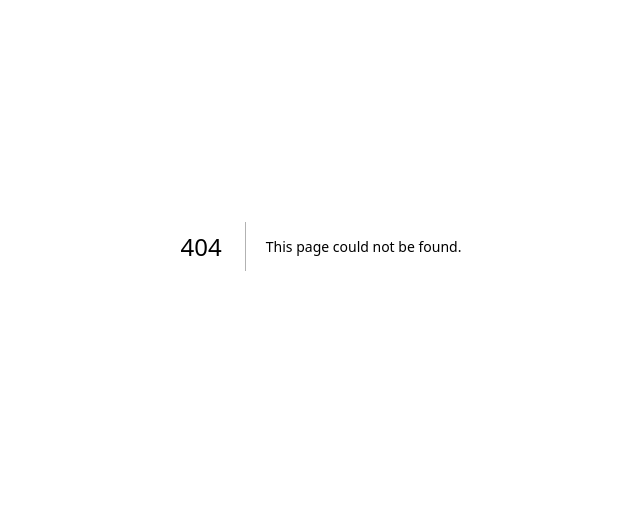
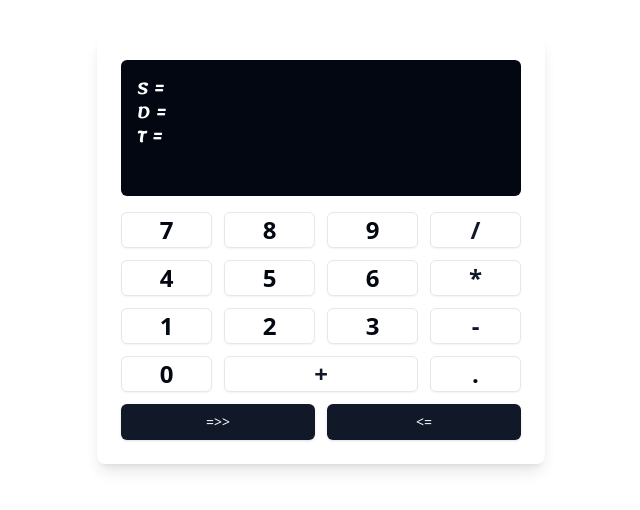
Before and after one commit to AANDDARK/munus-calc, a Next.js app: page /speed in a window 1280 px wide. Before the commit this address had no page. Shown: the part 154-664 px from the top of the page, without its empty margins (319-959 px from the left). Built offline with nearby package versions, Linux system fonts and the light colour scheme.

Commit message:
new page

```diff
--- /dev/null
+++ b/src/app/speed/page.tsx
@@ -0,0 +1,91 @@
+'use client'
+import { Button } from "@/components/ui/button";
+import { useState } from "react";
+import '@/style/font-style.css'
+export default function indexSpeed(){
+    const [first, setFirst] = useState(0);
+    const [speed, setSpeed] = useState();
+    const [distance, setDistance] = useState();
+    const [Time, setTime] = useState();
+    const [value, setValue] = useState()
+    let [whtChange, setChange] = useState("speed")
+    let [when, setWhen] = useState(1)
+    const handleAdd = (value: any) => {
+        if(whtChange == "speed" && first == 0){
+            setSpeed(value);
+            setFirst(1)
+        }
+        if(whtChange == "speed" && first == 1){
+            setSpeed(speed + value);
+        }
+        if(whtChange == "distance" && first == 0){
+            setDistance(value);
+            setFirst(1)
+        }
+        if(whtChange == "distance" && first == 1){
+            setDistance(distance + value);
+
+        }
+        if(whtChange == "Time" && first == 0){
+            setTime(value);
+            setFirst(1)
+        }
+        if(whtChange == "Time" && first == 1){
+            setTime(Time + value);
+
+        }
+
+    }
+
+    const handleSet = () => {
+        if(when == 1){
+            setWhen(2);
+            setFirst(0)
+            setChange("distance");
+        }
+        if(when == 2){
+            setWhen(3);
+            setFirst(0)
+            setChange("Time");
+        }
+
+    }
+    return (<>
+    <div className="flex flex-col items-center justify-center h-screen bg-background">
+        <div className="bg-card rounded-lg shadow-lg p-6 w-full max-w-md mt-2">
+        <div className="bg-card-foreground rounded-md p-4 mb-4 text-white">
+            <div className="number-spec">
+                <h1>S = {speed}</h1>
+                <h1>D = {distance}</h1>
+                <h1>T = {Time}</h1>
+            </div>
+                    <input
+                        type="text"
+                        className="bg-transparent text-right text-2xl font-bold text-white w-full focus:outline-none"
+                        readOnly
+
+                    />
+        </div>
+        <div className="grid grid-cols-4 gap-3">
+                    <Button variant="outline" className="text-2xl font-bold" onClick={() => handleAdd('7')}>7</Button>
+                    <Button variant="outline" className="text-2xl font-bold" onClick={() => handleAdd('8')}>8</Button>
+                    <Button variant="outline" className="text-2xl font-bold" onClick={() => handleAdd('9')}>9</Button>
+                    <Button variant="outline" className="text-2xl font-bold text-primary" onClick={() => handleAdd('/')}>/</Button>
+                    <Button variant="outline" className="text-2xl font-bold" onClick={() => handleAdd('4')}>4</Button>
+                    <Button variant="outline" className="text-2xl font-bold" onClick={() => handleAdd('5')}>5</Button>
+                    <Button variant="outline" className="text-2xl font-bold" onClick={() => handleAdd('6')}>6</Button>
+                    <Button variant="outline" className="text-2xl font-bold text-primary" onClick={() => handleAdd('*')}>*</Button>
+                    <Button variant="outline" className="text-2xl font-bold" onClick={() => handleAdd('1')}>1</Button>
+                    <Button variant="outline" className="text-2xl font-bold" onClick={() => handleAdd('2')}>2</Button>
+                    <Button variant="outline" className="text-2xl font-bold" onClick={() => handleAdd('3')}>3</Button>
+                    <Button variant="outline" className="text-2xl font-bold text-primary" onClick={() => handleAdd('-')}>-</Button>
+                    <Button variant="outline" className="text-2xl font-bold" onClick={() => handleAdd('0')}>0</Button>
+                    <Button variant="outline" className="text-2xl col-span-2 font-bold text-primary" onClick={() => handleAdd('+')}>+</Button>
+                    <Button variant="outline" className="text-2xl font-bold" onClick={() => handleAdd('.')}>.</Button>
+                    <Button className="col-span-2" onClick={() => handleSet()}>{"=>>"}</Button>
+                    <Button className="col-span-2" onClick={() => handleRemove(value)}>{"<="}</Button>
+                </div>
+    </div>
+</div>
+    </>)
+}
--- /dev/null
+++ b/src/style/font-style.css
@@ -0,0 +1,8 @@
+@import url('https://fonts.googleapis.com/css2?family=Lemonada:wght@300..700&display=swap');
+
+.number-spec{
+    font-family: "Lemonada", cursive;
+    font-optical-sizing: auto;
+    font-weight: 600;
+    font-style: normal;
+  }
```
Also changed, not shown: src/app/speedPage.tsx (deleted).
